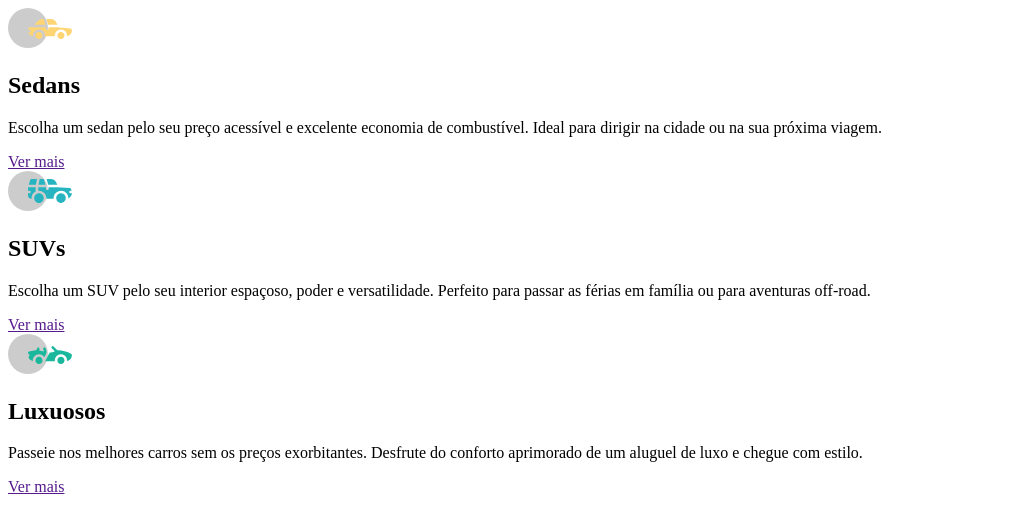
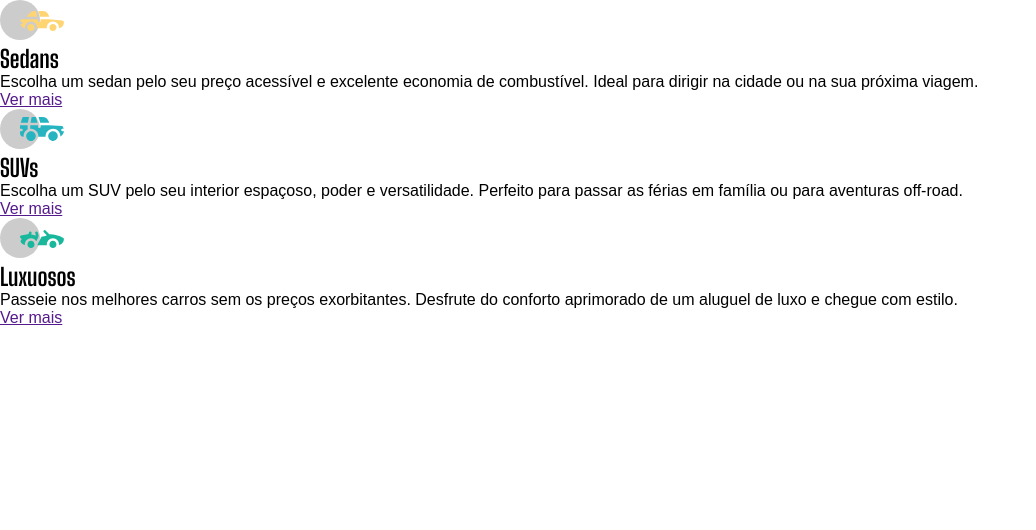
Before and after one commit to rebeccaanjos/carros, a plain HTML site: page index.html in a window 1280 px wide. Shown: the whole page, without its empty margins (0-1036 px from the left). Drawn offline with Linux system fonts and the light colour scheme.

Commit message:
estrutura CSS

```diff
--- a/index.html
+++ b/index.html
@@ -4,6 +4,10 @@
     <meta charset="UTF-8">
     <meta http-equiv="X-UA-Compatible" content="IE=edge">
     <meta name="viewport" content="width=device-width, initial-scale=1.0">
+    <link rel="preconnect" href="https://fonts.googleapis.com">
+    <link rel="preconnect" href="https://fonts.gstatic.com" crossorigin>
+    <link href="https://fonts.googleapis.com/css2?family=Big+Shoulders+Display:wght@700&family=Lexend+Deca&display=swap" rel="stylesheet">
+    <link rel="stylesheet" href="style.css">
     <title>Carros</title>
 </head>
 <body>
--- /dev/null
+++ b/style.css
@@ -0,0 +1,25 @@
+*{
+    margin: 0;
+    padding: 0;
+    box-sizing: border-box;
+}
+
+:root {
+    --orange: #e38826;
+    --cyan: #006970;
+    --dark-cyan: #004241;
+    --gray: #f2f2f2;
+    --transparent-white: rgba(225,255,255,0.75);
+}
+
+h2{
+    font-family: 'Big Shoulders Display', sans-serif;
+}
+
+p{
+    font-family: 'Lexed Deca', sans-serif;
+}
+
+a{
+    font-family: 'Lexed Deca', sans-serif;
+}
```
